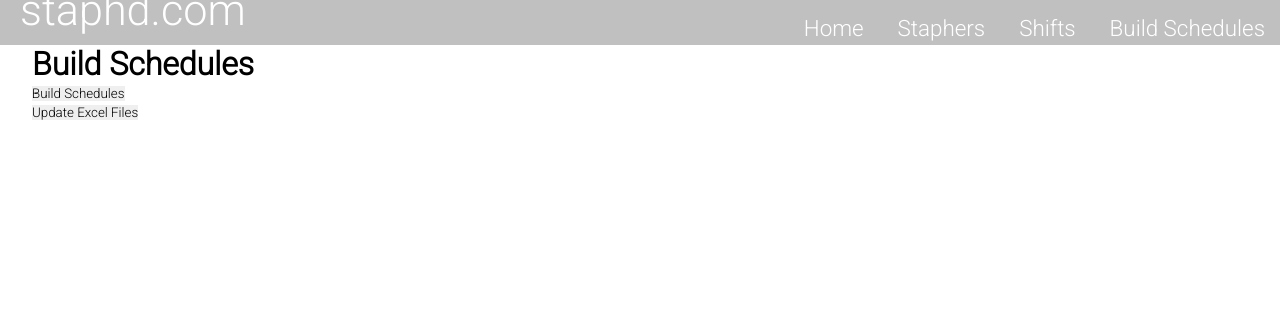
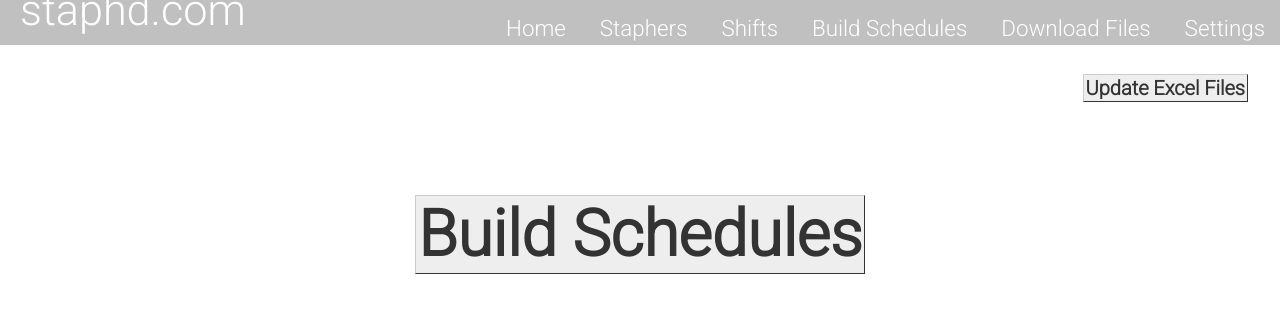
Before and after one commit to natelohn/staphd, a Django app: template schedules/templates/schedules/schedule.html in a window 1280 px wide. Shown: the part 15-328 px from the top of the page. Run offline with Django 3.2, Linux system fonts and the light colour scheme; the template is opened without the code that fills it, so the values that code supplies are empty; some libraries are stand-ins or nearby versions.

Commit message:
improved style for download and building schedules views

```diff
--- /dev/null
+++ b/schedules/static/css/download.css
@@ -0,0 +1,4 @@
+#download_list {
+	padding-top: 20px;
+	width: 50%;
+}
--- a/schedules/static/css/list.css
+++ b/schedules/static/css/list.css
@@ -82,6 +82,11 @@
     list-style-type: none;
 }
 
+#stapher_list {
+    /* Positioning */
+    width: 40%;
+}
+
 .left_list {
 	/* Positioning */
 	position: absolute;
--- a/schedules/static/css/nav.css
+++ b/schedules/static/css/nav.css
@@ -32,9 +32,9 @@
 
 #links {
     position: absolute;
-    width: 50%;
+    width: 80%;
     height: 50%;
-    left: 50%;
+    left: 20%;
     top: 50%;
     text-align: right;
 }
--- a/schedules/static/css/page.css
+++ b/schedules/static/css/page.css
@@ -32,13 +32,7 @@
 	line-height: 40px;
 }
 
-.link_btn:hover {
-	/* Style */
-	background-color: silver;
-	color: black;
-}
-
-.button:hover, .list_btn:hover{
+.button:hover, .list_btn:hover, .link_btn:hover{
 	/* Style */
 	background-color: silver;
 }
--- a/schedules/static/css/progress.css
+++ /dev/null
@@ -1,10 +0,0 @@
-#progress-bar-outer {
-	width:50%;
-	background-color:yellow;
-}
-#progress-bar-inner {
-	height:15px;
-	width:0%;
-	background-color:tomato;
-	text-align:right;
-}
--- /dev/null
+++ b/schedules/static/css/schedule.css
@@ -0,0 +1,30 @@
+#build_schedule_form {
+	position: relative;
+	top: 150px;
+	text-align: center;
+}
+
+#build_schedule_form input{
+	font-size: 4em;
+}
+
+#update_excel_form{
+	position: relative;
+	top: -50px;
+	text-align: right;
+}
+
+#update_excel_form input{
+	font-size: 1.25em;
+}
+
+#progress-bar-outer {
+	width:50%;
+	background-color:yellow;
+}
+#progress-bar-inner {
+	height:15px;
+	width:0%;
+	background-color:tomato;
+	text-align:right;
+}
--- a/schedules/tasks.py
+++ b/schedules/tasks.py
@@ -41,6 +41,11 @@ def update_files_task(self, schedule_id):
 @app.task(bind=True, track_started=True)
 @shared_task(bind=True)
 def build_schedules_task(self):
+	# TODO: Implement multiple Schedule functionality
+	# Temporary # Temporary # Temporary # Temporary # Temporary
+	Staphing.objects.all().delete() ##### Temporary # Temporary
+	# Temporary # Temporary # Temporary # Temporary # Temporary
+
 	sorted_shifts = cache.get('sorted_shifts')
 	if cache.get('resort') or not sorted_shifts:
 		# Set the message for the front end
--- a/schedules/templates/schedules/schedule.html
+++ b/schedules/templates/schedules/schedule.html
@@ -1,17 +1,20 @@
 {% extends "sections/nav.html" %}
 {% block page %}
 <div id="page">
-	<h1>Build Schedules</h1>
+	<div id="build_schedule_form">
 		{% if error_message %}<p><strong>{{ error_message }}</strong></p>{% endif %}
 		<form action="{% url 'schedules:building' %}" method="post">
 			{% csrf_token %}
-	<input type="submit" value="Build Schedules">
+			<input class="button" type="submit" value="Build Schedules">
 		</form>
+	</div>
+	<div id="update_excel_form">
 		{% if error_message %}<p><strong>{{ error_message }}</strong></p>{% endif %}
 		<form action="{% url 'schedules:update' %}" method="post">
 			{% csrf_token %}
-	<input type="submit" value="Update Excel Files">
+			<input class="button" type="submit" value="Update Excel Files">
 		</form>
+	</div>
 	{% block progress %}{% endblock %}
 </div>
 {% endblock %}
--- a/schedules/templates/schedules/shift_list.html
+++ b/schedules/templates/schedules/shift_list.html
@@ -7,7 +7,7 @@
 			<input type='text' placeholder="Search... " name='q' value='{{ request.GET.q }}'>
 			<button class="button" type='submit'>Search</button>
 		</form>
-		<a class="link_btn" type=button href="{% url link %}">{{link_title}}</a>
+		<a class="link_btn" type=button href="{% url link %}">New</a>
 	</div>
 
 	<div class="lists">
--- a/schedules/templates/schedules/stapher_list.html
+++ b/schedules/templates/schedules/stapher_list.html
@@ -7,13 +7,13 @@
 			<input type='text' placeholder="Search... " name='q' value='{{ request.GET.q }}'>
 			<button class="button" type='submit'>Search</button>
 		</form>
-		<a class="link_btn" type=button href="{% url link %}">{{link_title}}</a>
+		<a class="link_btn" type=button href="{% url link %}">New</a>
 	</div>
 	<div class="lists">
-		<div class="left_list">
+		<div class="left_list" id="stapher_list">
 			{% if object_list %}
 				{% if query_explanation %}
-					<p>{{query_explanation}}</p>
+					<h2>{{query_explanation}}</h2>
 				{% endif %}
 				{% for obj in object_list %}
 					<a class="list_btn" href='{{ obj.get_absolute_url }}'>{{ obj }}</a>
--- a/schedules/views.py
+++ b/schedules/views.py
@@ -211,7 +211,6 @@ class StapherList(LoginRequiredMixin,ListView):
 		context = super(StapherList, self).get_context_data(*args, **kwargs)
 		context['title'] = 'Staphers'
 		context['link'] = 'schedules:stapher-create'
-		context['link_title'] = 'New Stapher'
 		context['query_explanation'] = cache.get('query_explanation')
 		return context
 
@@ -353,9 +352,8 @@ class ShiftList(LoginRequiredMixin, ListView):
 
 
 					queryset = name_contains + list(title_contains) + list(day_exact) + during_time + qual_match + flag_match
-					if negate_query: queryset = list(set(all_shifts) - set(queryset))
-					print(queryset)
 
+				if negate_query: queryset = list(set(all_shifts) - set(queryset))
 				filtered_shifts = list(set(filtered_shifts) & set(queryset))
 
 			all_shifts = filtered_shifts
@@ -402,7 +400,6 @@ class ShiftList(LoginRequiredMixin, ListView):
 		context = super(ShiftList, self).get_context_data(*args, **kwargs)
 		context['title'] = 'Shifts'
 		context['link'] = 'schedules:shift-create'
-		context['link_title'] = 'New Shift'
 		context['query_explanation'] = cache.get('query_explanation')
 		context['shift_sort_options'] = self.get_sort_options()
 		context['shift_displayed_msg'] = ['All Shifts']
--- a/templates/sections/nav.html
+++ b/templates/sections/nav.html
@@ -1,13 +1,15 @@
 {% extends "sections/base.html" %}
 {% load static from staticfiles %}
 {% block head_content%}
+	<link rel="stylesheet" href="{% static 'css/delete.css' %}">
+	<link rel="stylesheet" href="{% static 'css/detail.css' %}">
+	<link rel="stylesheet" href="{% static 'css/download.css' %}">
+	<link rel="stylesheet" href="{% static 'css/home.css' %}">
+	<link rel="stylesheet" href="{% static 'css/list.css' %}">
 	<link rel="stylesheet" href="{% static 'css/nav.css' %}">
 	<link rel="stylesheet" href="{% static 'css/page.css' %}">
-	<link rel="stylesheet" href="{% static 'css/home.css' %}">
-	<link rel="stylesheet" href="{% static 'css/list.css' %}">
-	<link rel="stylesheet" href="{% static 'css/detail.css' %}">
-	<link rel="stylesheet" href="{% static 'css/delete.css' %}">
-	<link rel="stylesheet" href="{% static 'css/progress.css' %}">
+	<link rel="stylesheet" href="{% static 'css/schedule.css' %}">
+
 	<script src="http://ajax.googleapis.com/ajax/libs/jquery/1.11.2/jquery.min.js"></script>
 {% endblock %}
 {% block content %}
```
Also changed, not shown: schedules/templates/schedules/download.html (+5 -7 lines). Lines whose indentation alone changed are shown as unchanged.
